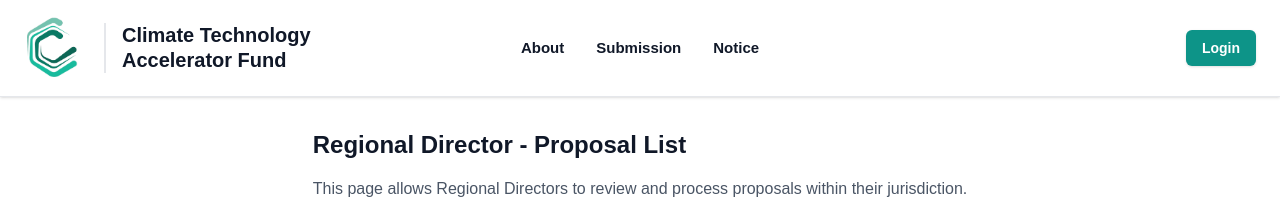
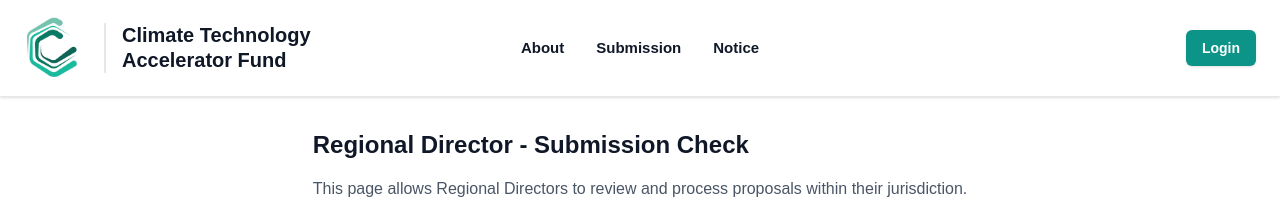
Before and after one commit to LzLLC2022/CPMS, a Next.js app: page /proposal-list/regional-director in a window 1280 px wide. Shown: the top 219 px of the page. Built offline with nearby package versions, Linux system fonts and the light colour scheme.

Commit message:
fix: rename Proposal List menu to Submission Check

```diff
--- a/src/app/proposal-list/regional-director/page.tsx
+++ b/src/app/proposal-list/regional-director/page.tsx
@@ -1,7 +1,7 @@
 export default function RegionalDirectorProposalListPage() {
   return (
     <div className="flex flex-col max-w-7xl mx-auto px-4 sm:px-6 lg:px-8 py-8">
-      <h2 className="text-2xl font-bold text-gray-900 mb-4">Regional Director - Proposal List</h2>
+      <h2 className="text-2xl font-bold text-gray-900 mb-4">Regional Director - Submission Check</h2>
       <p className="text-gray-600">
         This page allows Regional Directors to review and process proposals within their jurisdiction.
       </p>
--- a/src/app/proposal-list/secretariat/page.tsx
+++ b/src/app/proposal-list/secretariat/page.tsx
@@ -1,7 +1,7 @@
 export default function SecretariatProposalListPage() {
   return (
     <div className="flex flex-col max-w-7xl mx-auto px-4 sm:px-6 lg:px-8 py-8">
-      <h2 className="text-2xl font-bold text-gray-900 mb-4">Secretariat - Proposal List</h2>
+      <h2 className="text-2xl font-bold text-gray-900 mb-4">Secretariat - Submission Check</h2>
       <p className="text-gray-600">
         This page allows the Secretariat to manage, review, and process all proposals globally.
       </p>
--- a/src/components/Header.tsx
+++ b/src/components/Header.tsx
@@ -92,14 +92,14 @@ export default function Header() {
             href="/proposal-list/regional-director"
             className="text-[15px] font-bold text-gray-900 hover:text-primary-600 transition-colors py-2 block"
           >
-            Proposal List
+            Submission Check
           </Link>
         ) : userRole === "Secretariat" ? (
           <Link
             href="/proposal-list/secretariat"
             className="text-[15px] font-bold text-gray-900 hover:text-primary-600 transition-colors py-2 block"
           >
-            Proposal List
+            Submission Check
           </Link>
         ) : (
           <Link
@@ -204,7 +204,7 @@ export default function Header() {
               className="text-[15px] font-bold text-gray-900 hover:text-primary-600 transition-colors block"
               onClick={() => setIsMobileMenuOpen(false)}
             >
-              Proposal List
+              Submission Check
             </Link>
           ) : userRole === "Secretariat" ? (
             <Link
@@ -212,7 +212,7 @@ export default function Header() {
               className="text-[15px] font-bold text-gray-900 hover:text-primary-600 transition-colors block"
               onClick={() => setIsMobileMenuOpen(false)}
             >
-              Proposal List
+              Submission Check
             </Link>
           ) : (
             <Link
```
